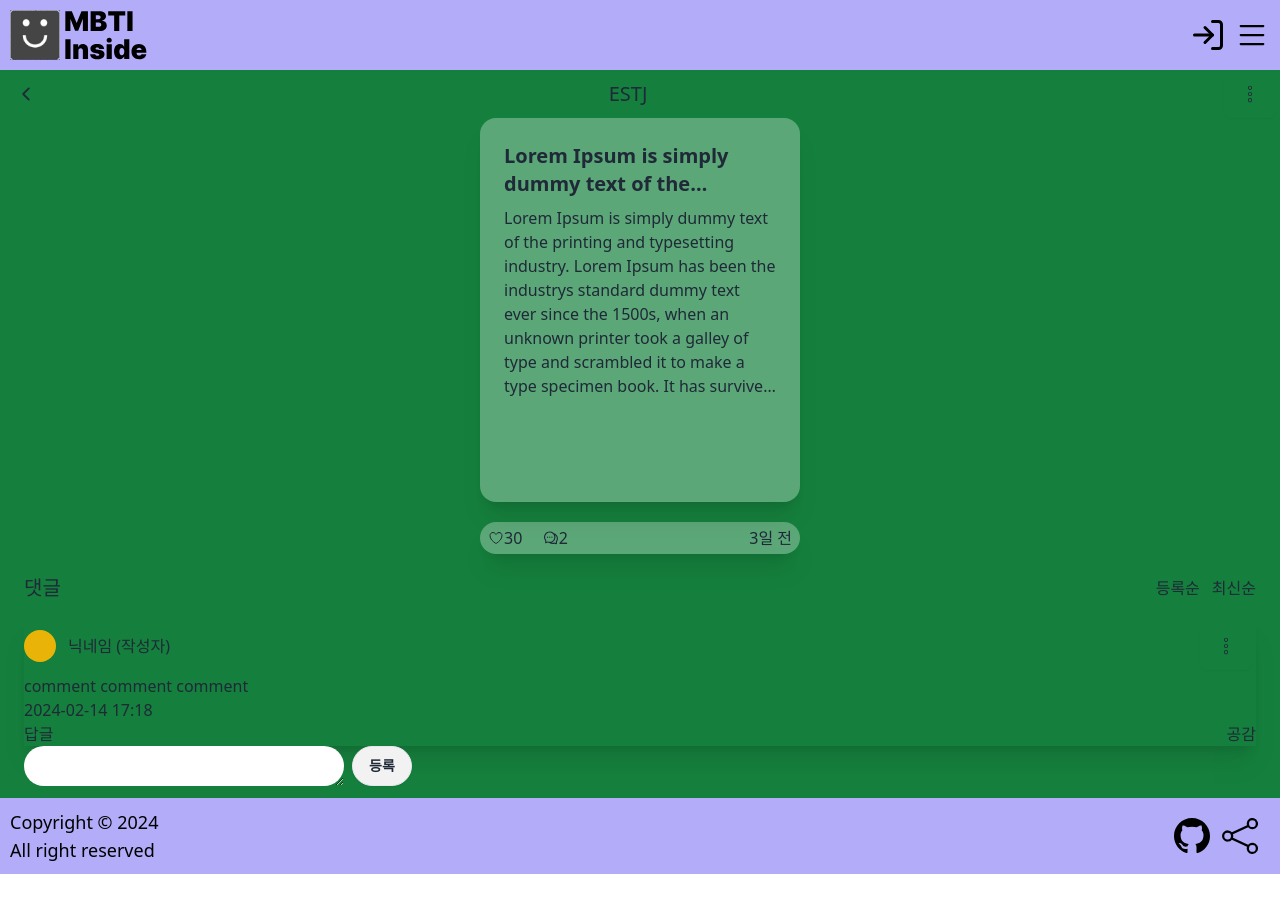
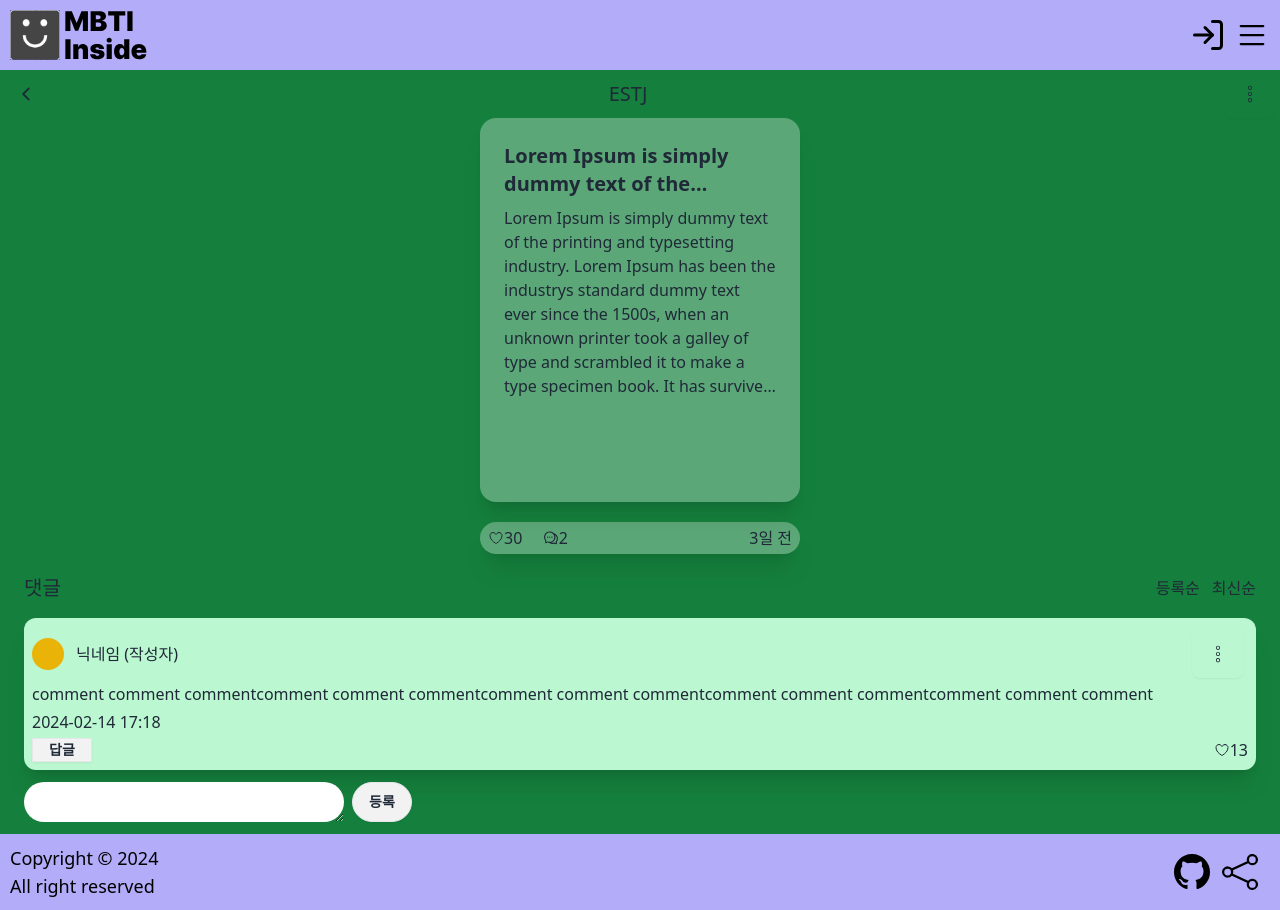
Before and after one commit to MBTI-Inside/server, a React (Vite) app in the folder frontend/: page /memo-view/1 in a window 1280 px wide. Before the commit the page ends 874 px from the top, so only its background shows below. Built offline with nearby package versions, Linux system fonts and the light colour scheme.

Commit message:
style: 댓글 영역 스타일링 rebi13/MBTI-Inside#47

```diff
--- a/frontend/src/components/pages/Memo/Comment/CommentCard/index.tsx
+++ b/frontend/src/components/pages/Memo/Comment/CommentCard/index.tsx
@@ -1,10 +1,12 @@
 import { CiMenuKebab } from 'react-icons/ci';
+import { IoHeartOutline } from 'react-icons/io5';
 
+import Button from '@/components/common/Button';
 import * as S from '@/components/pages/Memo/Comment/CommentCard/index.styles';
 
 const CommentCard = () => {
   return (
-    <div className="flex flex-col shadow-xl">
+    <div className="flex flex-col shadow-xl bg-green-200 mb-3 rounded-xl p-2">
       <div className="flex justify-between items-center">
         <div className="flex items-center">
           <S.UserIcon />
@@ -27,11 +29,20 @@ const CommentCard = () => {
         </div>
       </div>
       <div className="flex flex-col">
-        <div>comment comment comment </div>
-        <div>2024-02-14 17:18</div>
-        <div className="flex justify-between">
-          <button>답글</button>
-          <button>공감</button>
+        <div className="mb-1">
+          comment comment commentcomment comment commentcomment comment
+          commentcomment comment commentcomment comment comment{' '}
+        </div>
+        <div className="mb-1">2024-02-14 17:18</div>
+        <div className="flex justify-between items-center">
+          <Button classProp={'h-6 rounded-none'}>답글</Button>
+          <div className="flex items-center">
+            <IoHeartOutline
+              className="cursor-pointer"
+              onClick={() => alert('좋아요 클릭 or 취소')}
+            />
+            <span>13</span>
+          </div>
         </div>
       </div>
     </div>
```
